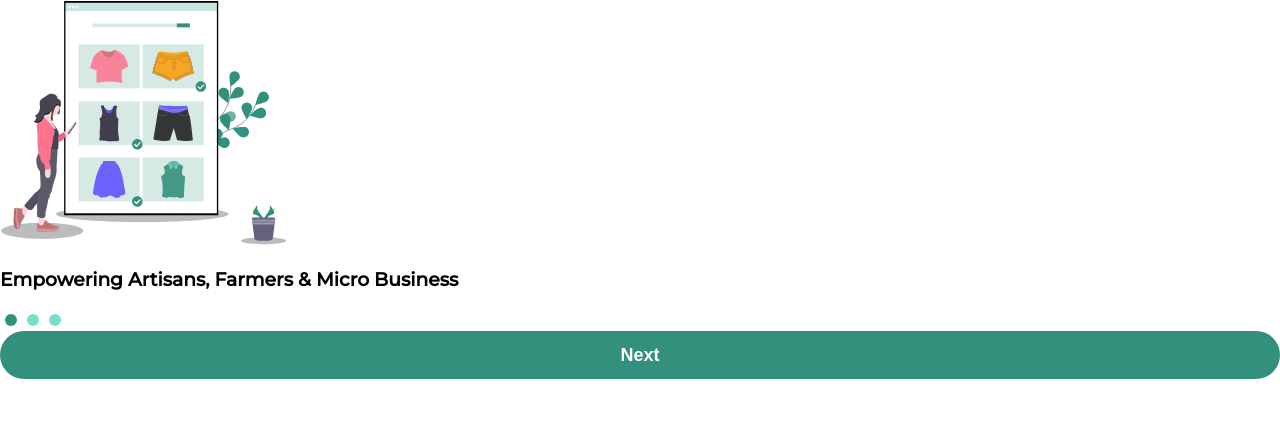
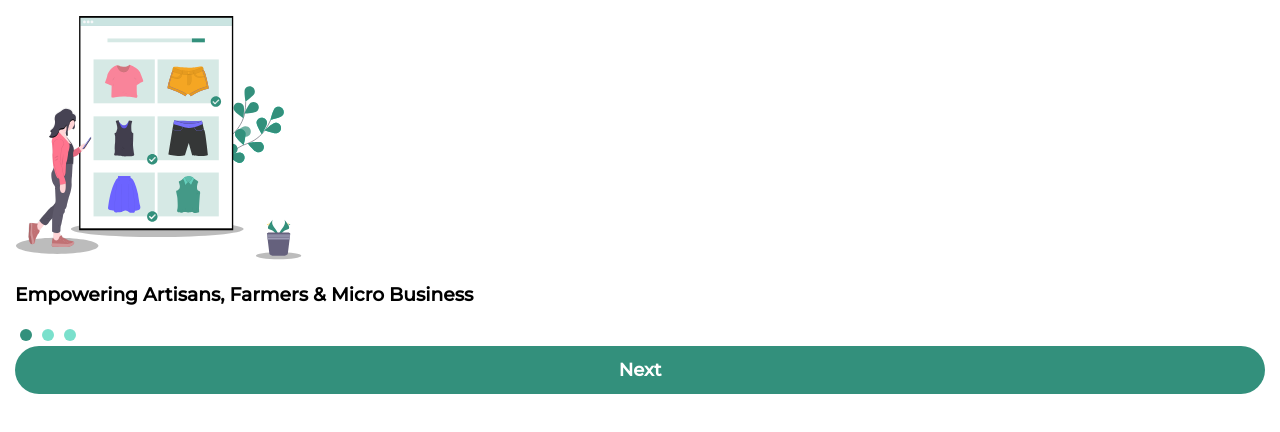
Before and after one commit to FranciscoJavierMartin/tradly, a Nuxt app: page / in a window 1280 px wide. Shown: the top 432 px of the page. Built offline with nearby package versions, Linux system fonts and the light colour scheme.

Commit message:
Add padding

```diff
--- a/components/OnBoarding/OnBoarding.vue
+++ b/components/OnBoarding/OnBoarding.vue
@@ -21,6 +21,10 @@
 @import '../../assets/styles/main.scss';
 
 .c-on-boarding {
+  display: flex;
+  flex-direction: column;
+  padding: 15px;
+
   .steps {
     display: flex;
 
@@ -41,6 +45,7 @@
   }
 
   button {
+    font-family: $monserrat-font;
     background-color: $dark-green;
     border-radius: 24px;
     color: $white;
```
